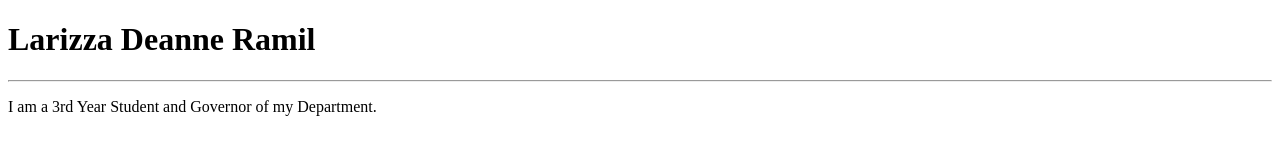
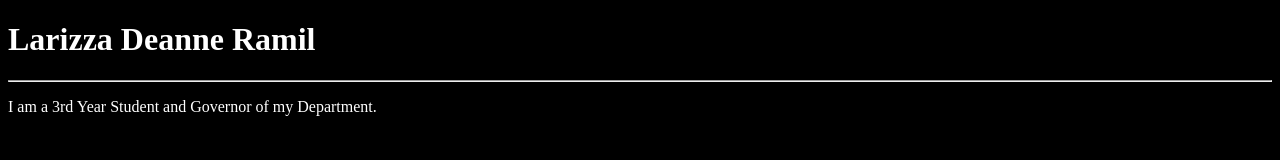
Before and after one commit to ldframil/ldframil.github.io, a plain HTML site: page index.html in a window 1280 px wide. Drawn offline with Linux system fonts and the light colour scheme.

Commit message:
Update background and Text Colors

```diff
--- a/assets/css/style.css
+++ b/assets/css/style.css
@@ -0,0 +1,4 @@
+body{
+	background-color: black;
+	color: white;
+}
--- a/index.html
+++ b/index.html
@@ -3,6 +3,7 @@
 <head>
 	<meta charset="utf-8">
 	<title>Larizza Deanne Ramil | My Portfolio</title>
+	<link rel="stylesheet" type="text/css" href="./assets/css/style.css">
 </head>
 <body>
  <h1>Larizza Deanne Ramil</h1>
```
